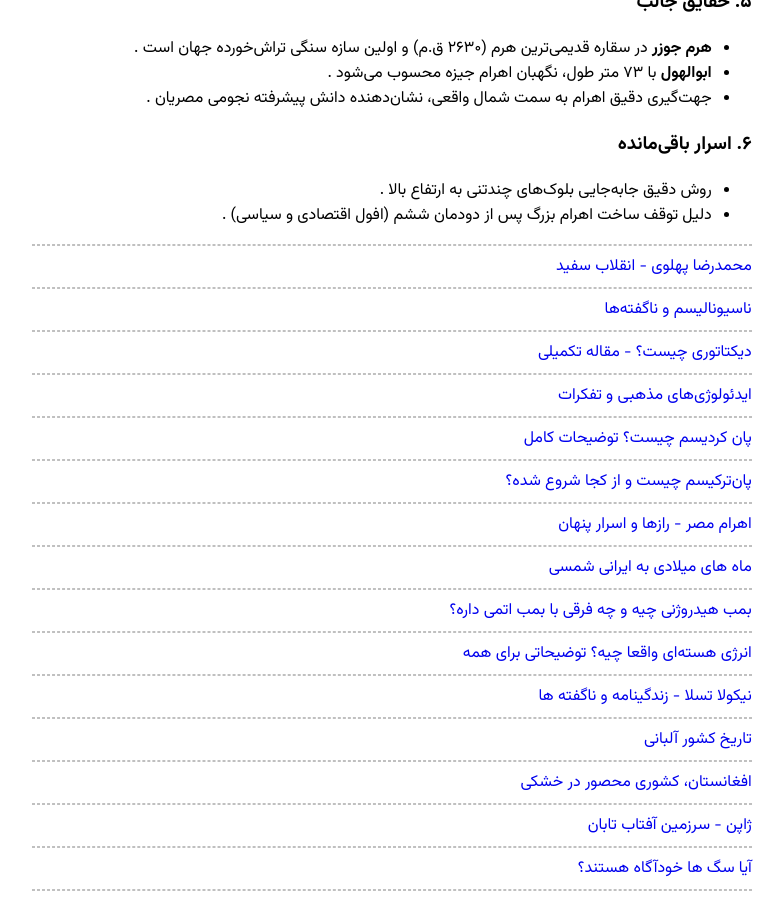
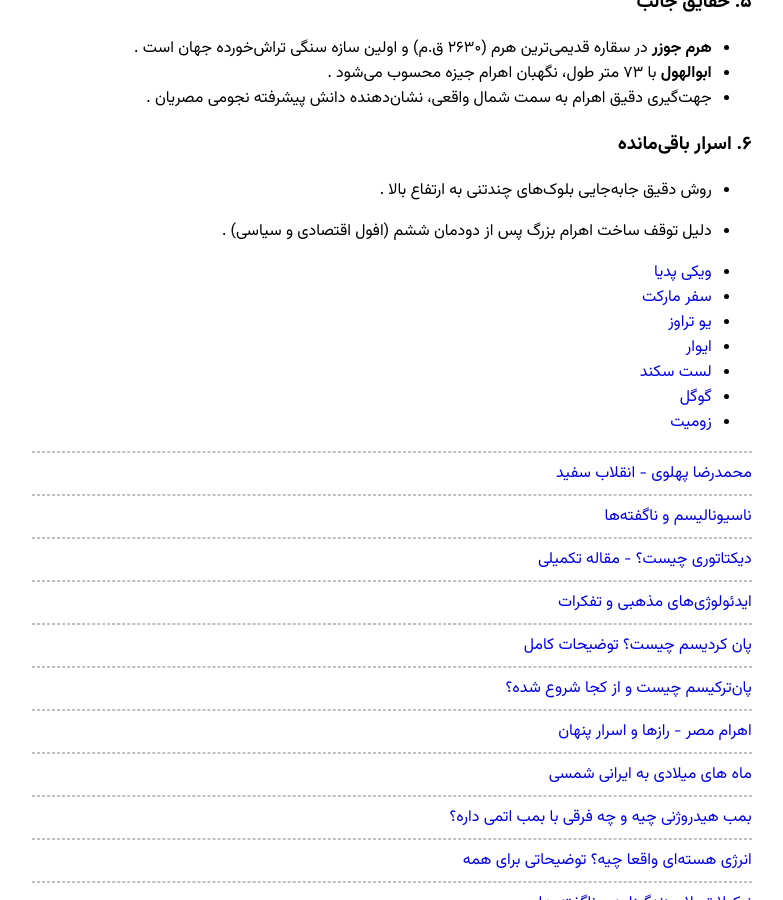
Before and after one commit to darkblog/darkblog.github.io, a Jekyll site: the page built from _posts/2025-3-2-20.md, in a window 1280 px wide and 900 px high, scrolled down 830 px. Shown: the whole window, without its empty margins (248-1031 px from the left). Built offline with Jekyll 4.4.1, drawn with Linux system fonts in a browser that asks for light colours.

Commit message:
Update 2025-3-2-20.md

```diff
--- a/_posts/2025-3-2-20.md
+++ b/_posts/2025-3-2-20.md
@@ -34,3 +34,11 @@ title: اهرام مصر - رازها و اسرار پنهان
 ### ۶. **اسرار باقی‌مانده**
 - روش دقیق جابه‌جایی بلوک‌های چندتنی به ارتفاع بالا .
 - دلیل توقف ساخت اهرام بزرگ پس از دودمان ششم (افول اقتصادی و سیاسی) .
+
+- [ویکی پدیا](https://fa.m.wikipedia.org/wiki/%D8%A7%D9%87%D8%B1%D8%A7%D9%85_%D9%85%D8%B5%D8%B1)
+- [سفر مارکت](https://safarmarket.com/blog/egypt-pyramids)
+- [یو تراوز](https://utravs.com/umag/World-Attractions/Everything-about-giza-necropolis)
+- [ایوار](https://www.eavar.com/blog/2024/10/7/163095/egyptian-pyramids/)
+- [لست سکند](https://lastsecond.ir/blog/7082-4500-year-old-ramp-egypt)
+- [گوگل](https://www.google.com/intl/fa/maps/about/behind-the-scenes/streetview/treks/pyramids-of-giza/)
+- [زومیت](https://www.zoomg.ir/zoomg-family/345278-egyptian-pyramids-ancient-masonry-structures/)
```
